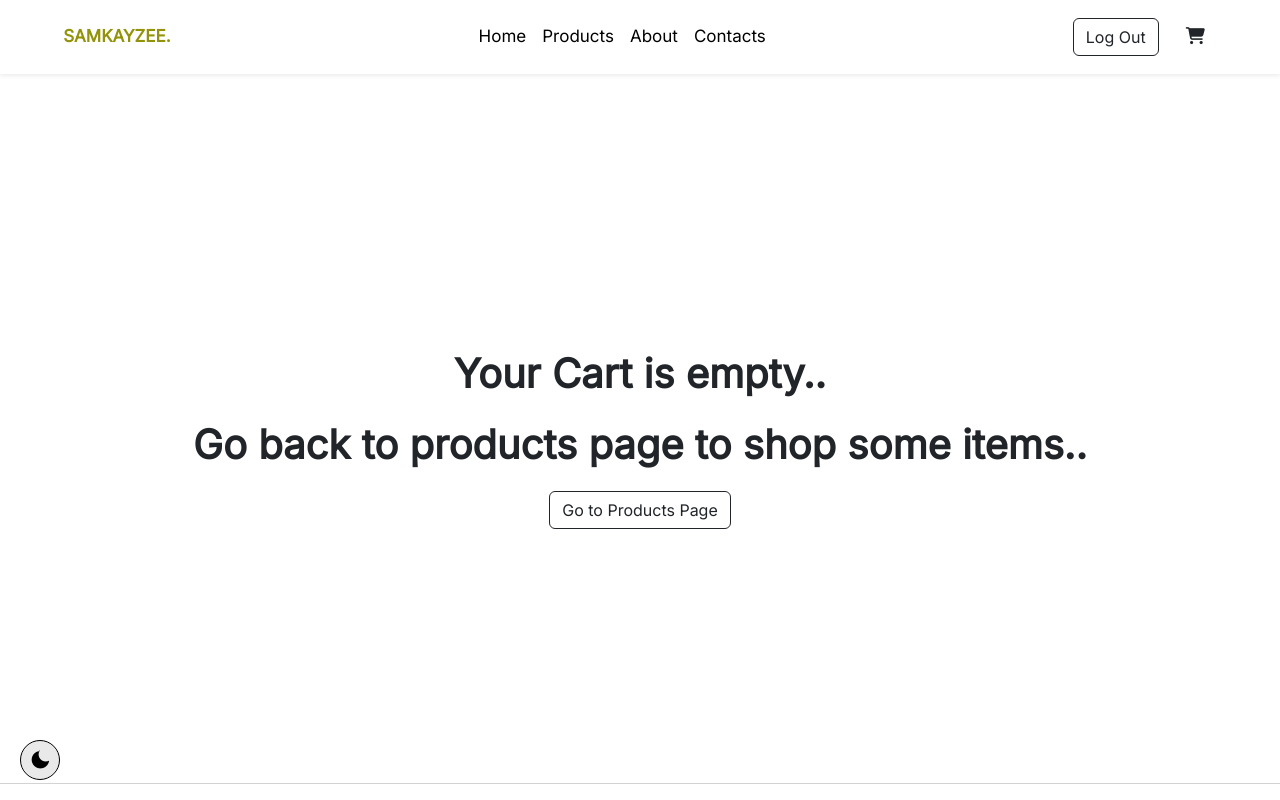
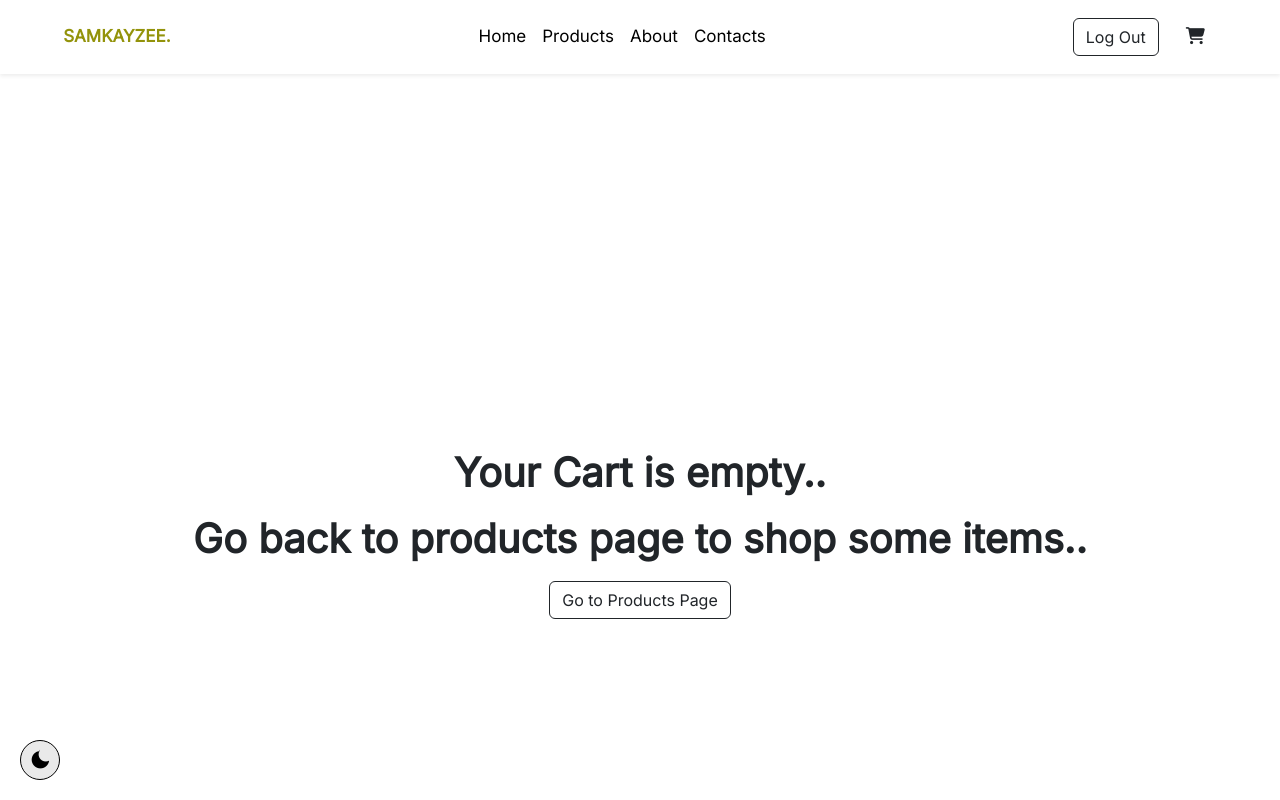
Before and after one commit to Samkayzeee/e-commerce-website, a React (Vite) app: page /cart in a window 1280 px wide. Shown: the top 800 px of the page. Built offline with nearby package versions, Linux system fonts and the light colour scheme; sample sign-in values are in the browser's storage.

Commit message:
worked on cart page and removed animations

```diff
--- a/src/pages/about/About.css
+++ b/src/pages/about/About.css
@@ -7,9 +7,9 @@
     background-position: center;
     background-size: cover;
     transition: all .3s;
-    animation: fadein;
-    animation-duration: 1.5s;
-    animation-fill-mode: forwards;
+    /* animation: fadein; */
+    /* animation-duration: 1.5s;
+    animation-fill-mode: forwards; */
 }
 @keyframes fadein {
     0%{
--- a/src/pages/carts/Carts.css
+++ b/src/pages/carts/Carts.css
@@ -1,6 +1,6 @@
 .cart{
     padding: 4% 6%;
-    animation: fadein;
+    /* animation: fadein; */
     animation-duration: 1.5s;
     animation-fill-mode: forwards;
     transition: all .3s;
@@ -13,9 +13,16 @@
         transform: scale(1, 1);
     }
 }
+.empty-cart-div{
+    display: flex;
+    height: 100dvh;
+    justify-content: center;
+    align-items: center;
+
+}
 .empty-cart{
     text-align: center;
-    padding: 18% 0;
+    /* border: solid 2px red; */
 }
 .empty-cart h1{
     margin: 2% 0;
--- a/src/pages/carts/Carts.jsx
+++ b/src/pages/carts/Carts.jsx
@@ -34,11 +34,13 @@ const Cart = () => {
     const EmptyCart = () => {
          return(
             <>
+            <div className="empty-cart-div">
                <div className={darkmodeContext.theme === 'light' ? "empty-cart" : "empty-cart cart-darkmode"}>
-                  <h1> Your Cart is empty.. </h1>
-                  <h1> Go back to products page to shop some items..</h1>
-                  <Link className={`btn ${darkmodeContext.theme === 'light' ? 'btn-outline-dark' : 'btn-outline-light'}`} to={'/products'}> Go to Products Page </Link>
-               </div>
+                     <h1> Your Cart is empty.. </h1>
+                     <h1> Go back to products page to shop some items..</h1>
+                     <Link className={`btn ${darkmodeContext.theme === 'light' ? 'btn-outline-dark' : 'btn-outline-light'}`} to={'/products'}> Go to Products Page </Link>
+                  </div>
+            </div>
             </>
          )
     }
--- a/src/pages/contact/Contact.css
+++ b/src/pages/contact/Contact.css
@@ -1,8 +1,8 @@
 .contact-container{
     padding: 2% 4%;
-    animation: scalein;
-    animation-fill-mode: forwards;
-    animation-duration: 1.5s;
+    /* animation: scalein; */
+    /* animation-fill-mode: forwards;
+    animation-duration: 1.5s; */
     display: flex;
     flex-direction: column;
     /* align-items: center; */
```
Also changed, not shown: 1 other file (tests, documents, lock files or other folders).
